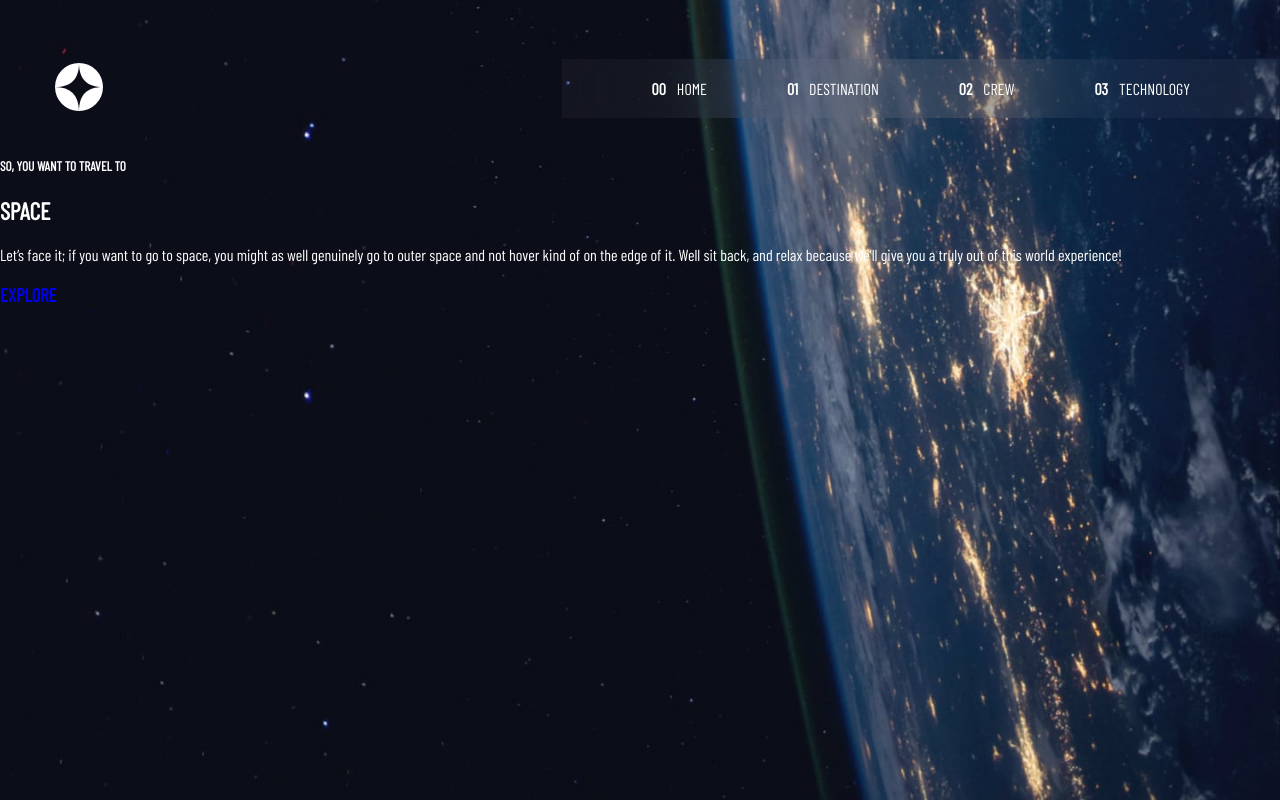
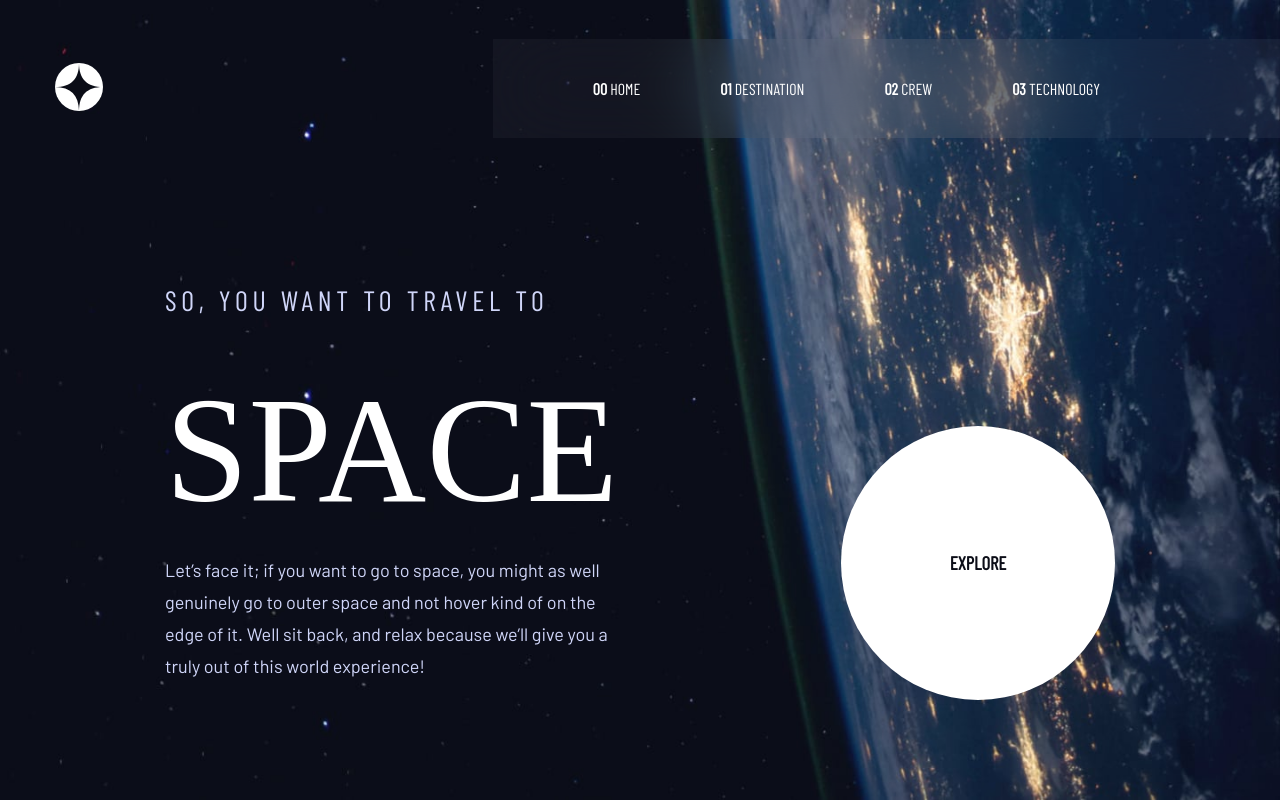
Before and after one commit to phanthanhbach/space-tourism-website, a plain HTML site: page index.html in a window 1280 px wide. Drawn offline with nearby package versions, Linux system fonts and the light colour scheme; a web font is replaced by a local one.

Commit message:
Update styles.css

```diff
--- a/styles.css
+++ b/styles.css
@@ -13,6 +13,10 @@ body {
 }
 
 @media only screen and (min-width: 992px) {
+    html {
+        overflow: hidden;
+    }
+
     body {
         background-image: url('assets/home/background-home-desktop.jpg');
         background-repeat: no-repeat;
@@ -35,6 +39,8 @@ body {
         align-items: center;
         padding: 40px 0 0 55px;
         height: 6rem;
+        flex-shrink: 1;
+
     }
 
     .top-navigation .container {
@@ -51,7 +57,8 @@ body {
         background: rgba(255, 255, 255, 0.04);
         -webkit-backdrop-filter: blur(40.7742px);
         backdrop-filter: blur(40.7742px);
-        padding: 20px 50px;
+        padding: 40px 60px;
+        padding-right: 140px;
         height: inherit;
     }
 
@@ -63,14 +70,71 @@ body {
         padding: 0 40px;
     }
 
-    .top-nav-main > .list > div {
-        display: flex;
+    .top-nav-main>.list>div {
+        display: absolute;
         gap: 0.6875rem;
-        height:  inherit;
+        height: inherit;
         font-size: 1rem;
     }
 
-    .top-nav-main > .list > div:hover {
+    .top-nav-main>.list>div:hover {
         opacity: 0.5;
     }
+
+    #horizontal-line {
+        max-width: calc(100% - 68%);
+        height: 1px;
+        opacity: 0.2515;
+        background: #FFF;
+        margin-left: 15%;
+        position: absolute;
+        z-index: 1;
+        flex-wrap: wrap;
+    }
+
+    main {
+        display: flex;
+        align-items: flex-end;
+        justify-content: space-between;
+        padding: 0 165px 0 165px;
+        box-sizing: border-box;
+        margin-top: 100px;
+    }
+
+    .content-left {
+        color: #D0D6F9;
+        width: 28.125rem;
+    }
+
+    .content-left>h5 {
+        font-size: 28px;
+        letter-spacing: 4.72px;
+        font-weight: 400;
+    }
+
+    .content-left>h1 {
+        font-family: 'Bellefair', serif;
+        font-size: 150px;
+        font-weight: 300;
+        color: #fff;
+        margin: 0;
+    }
+
+    .content-left>.bottom {
+        font-size: 18px;
+        line-height: 32px;
+        font-family: 'Barlow', serif;
+    }
+
+    .content-right {
+        width: 17.125rem;
+        height: 17.125rem;
+        border-radius: 50%;
+        display: flex;
+        justify-content: center;
+        align-items: center;
+        background-color: #ffffff;
+        color: #0B0D17;
+    }
+
 }
```
